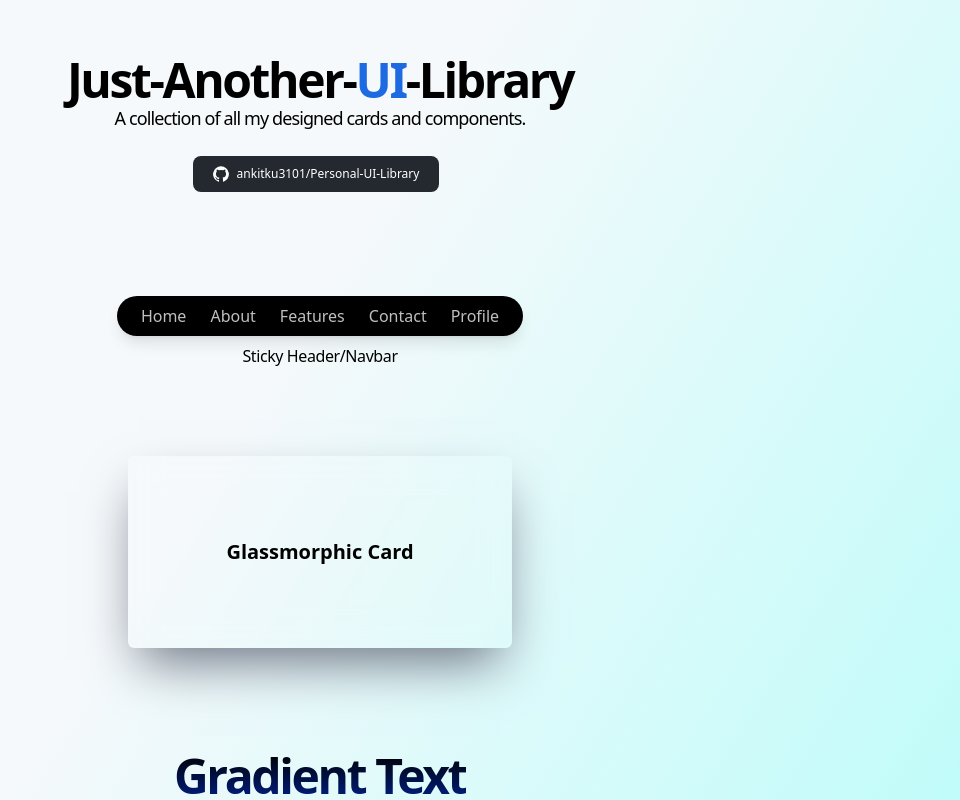
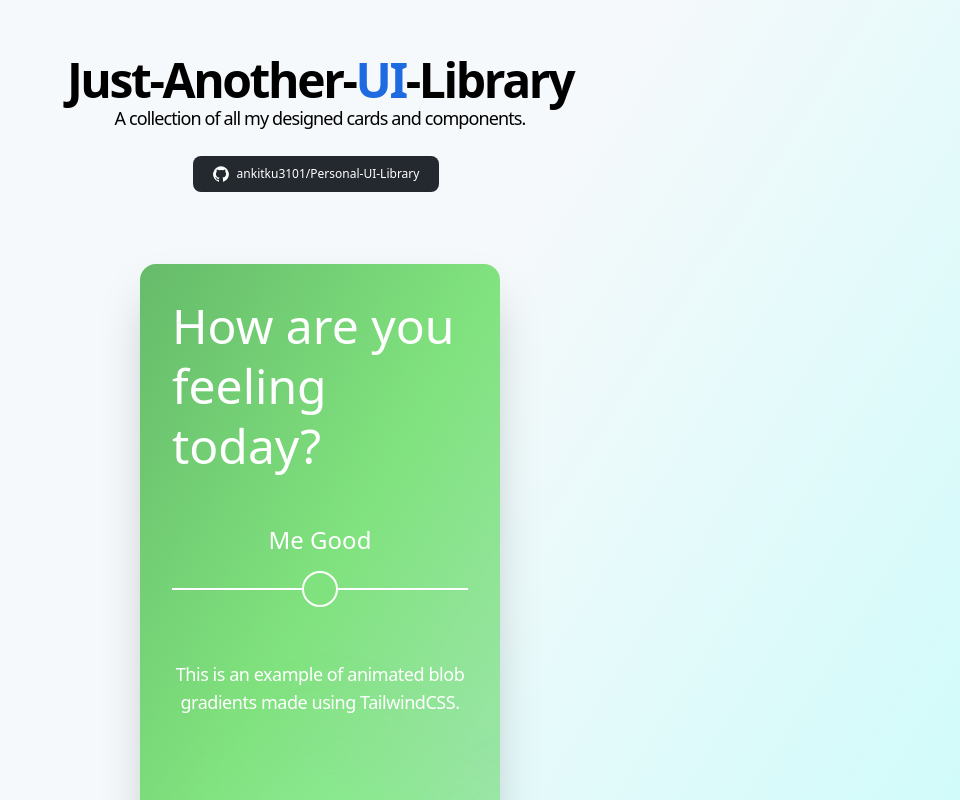
Before and after one commit to ankitku3101/Personal-UI-Library, a Next.js app: page / in a window 1280 px wide. Shown: the top 800 px of the page, without its empty margins (320-1280 px from the left). Built offline with nearby package versions, Linux system fonts and the light colour scheme.

Commit message:
Added: BlobGradient.tsx

```diff
--- a/app/globals.css
+++ b/app/globals.css
@@ -6,3 +6,48 @@
   background: rgb(246, 249, 251);
   background: linear-gradient(122deg, rgba(246, 249, 251, 1) 37%, rgba(140, 254, 248, 1) 125%);
 }
+
+@layer base {
+  @property --color-a {
+    syntax: "<color>";
+    inherits: true;
+    initial-value: transparent;
+  }
+  @property --color-b {
+    syntax: "<color>";
+    inherits: true;
+    initial-value: transparent;
+  }
+  @property --color-c {
+    syntax: "<color>";
+    inherits: true;
+    initial-value: transparent;
+  }
+}
+
+@layer components {
+  .range {
+    appearance: none;
+    width: 100%;
+    background: white;
+    height: 2px;
+  }
+  .range::-webkit-slider-thumb {
+    appearance: none;
+    background: var(--color-b);
+    border: 2px solid white;
+    width: 36px;
+    height: 36px;
+    border-radius: 36px;
+    cursor: pointer;
+  }
+  .range::-moz-range-thumb {
+    appearance: none;
+    background: var(--color-b);
+    border: 2px solid white;
+    width: 36px;
+    height: 36px;
+    border-radius: 36px;
+    cursor: pointer;
+  }
+}
--- a/app/page.tsx
+++ b/app/page.tsx
@@ -1,4 +1,5 @@
 import BackgroundGradient from "@/components/BackgroundGradient";
+import BlobGradient from "@/components/BlobGradient";
 import GitHubButton from "@/components/GitHubButton";
 import GlassmorphicCard from "@/components/GlassmorphicCard";
 import GradientText from "@/components/GradientText";
@@ -18,6 +19,9 @@ export default function Home() {
         <GitHubButton />
       </div>
       <div className="flex flex-col items-center">
+        <div className="flex items-center justify-center pt-2 pb-10">
+          <BlobGradient />
+        </div>
         <div className="flex items-center justify-center py-10">
           <StickyHeader />
         </div>
--- /dev/null
+++ b/components/BlobGradient.tsx
@@ -0,0 +1,68 @@
+'use client'
+
+import { useEffect, useRef, useState } from "react";
+
+enum Feeling {
+  Sad = 1,
+  Neutral = 2,
+  Happy = 3,
+}
+
+const feelingColorMap = {
+    [Feeling.Sad]: ["#3f77c1", "#5fa5d5", "#89c7e8"],
+    [Feeling.Neutral]: ["#66bb6a", "#80e27e", "#a1e6b1"],
+    [Feeling.Happy]: ["#ff6f00", "#ffb74d", "#ffee58"],
+  };
+
+
+const feelingLabelMap = {
+  [Feeling.Sad]: "Need Virtual Hugs",
+  [Feeling.Neutral]: "Me Good",
+  [Feeling.Happy]: "Happy Happy Happy",
+};
+export default function BlobGradient() {
+  const wrapperRef = useRef<HTMLDivElement | null>(null);
+  const [feeling, setFeeling] = useState<Feeling>(Feeling.Neutral);
+
+  useEffect(() => {
+    if (!wrapperRef.current) return;
+
+    const [a, b, c] = feelingColorMap[feeling];
+
+    wrapperRef.current.style.setProperty("--color-a", a);
+    wrapperRef.current.style.setProperty("--color-b", b);
+    wrapperRef.current.style.setProperty("--color-c", c);
+  }, [feeling]);
+
+  return (
+    <main className="flex w-full items-center justify-center">
+      <div
+        ref={wrapperRef}
+        className="relative shadow-2xl mx-auto aspect-[9/16] w-[360px] max-w-full overflow-hidden rounded-2xl bg-gradient-to-br from-[--color-a] via-[--color-b] to-[--color-c] p-8 text-white duration-500 ease-in [transition-property:_--color-a,_--color-b,_--color-c] before:absolute before:left-[20%] before:top-[10%] before:h-[50%] before:w-[70%] before:origin-[60%] before:animate-blob before:rounded-3xl before:bg-gradient-to-br before:from-[--color-a] before:to-[--color-b] before:blur-[50px] before:brightness-125 after:absolute after:left-[40%] after:top-[30%] after:h-[80%] after:w-[70%] after:origin-[60%] after:animate-blob-reverse after:rounded-3xl after:bg-gradient-to-br after:from-[--color-a] after:to-[--color-b] after:blur-[50px] after:brightness-125"
+      >
+        <div className="relative z-10">
+          <h1 className="mb-12 text-5xl font-medium leading-tight">
+            How are you feeling today?
+          </h1>
+
+          <h2 className="mb-4 text-center text-2xl font-medium">
+            {feelingLabelMap[feeling]}
+          </h2>
+
+          <input
+            className="range"
+            onChange={(ev) => setFeeling(ev.target.value as unknown as Feeling)}
+            type="range"
+            min={1}
+            value={feeling}
+            max={3}
+            step={1}
+          />
+          <h2 className="text-center mt-16 tracking-tight text-lg">
+            This is an example of animated blob gradients made using TailwindCSS.
+          </h2>
+        </div>
+      </div>
+    </main>
+  );
+}
--- a/tailwind.config.ts
+++ b/tailwind.config.ts
@@ -25,7 +25,29 @@ const config: Config = {
         background: "var(--background)",
         foreground: "var(--foreground)",
       },
-    },
+      keyframes: {
+        blob: {
+          "0%": {
+            translate: "0 0",
+            rotate: "0deg",
+          },
+          "30%": {
+            rotate: "40deg",
+          },
+          "50%": {
+            transform: "translate(300px, 390px) scale(1.1)",
+          },
+          "80%": {
+            rotate: "90%",
+          },
+        },
+      },
+      animation: {
+        blob: "blob 8s infinite cubic-bezier(0.6, -0.28, 0.735, 0.045)",
+        "blob-reverse":
+          "blob 10s infinite cubic-bezier(0.215, 0.61, 0.355, 1) reverse",
+      },
+    }
   },
   plugins: [],
 };
```
